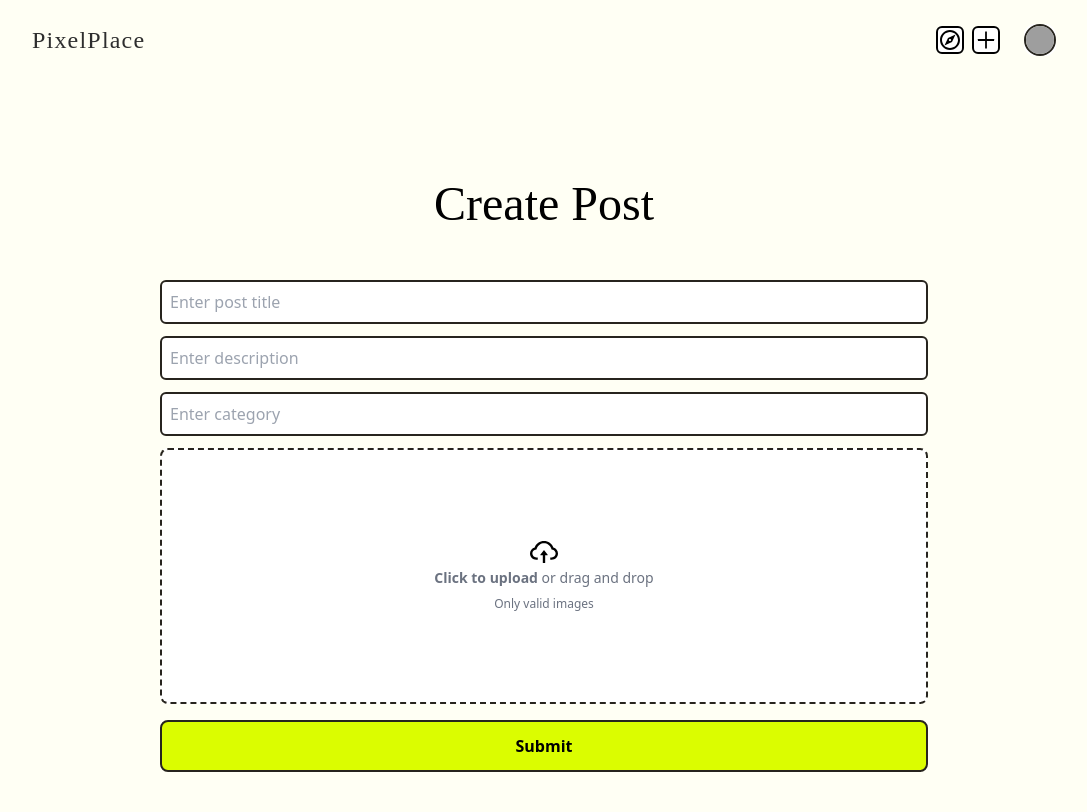
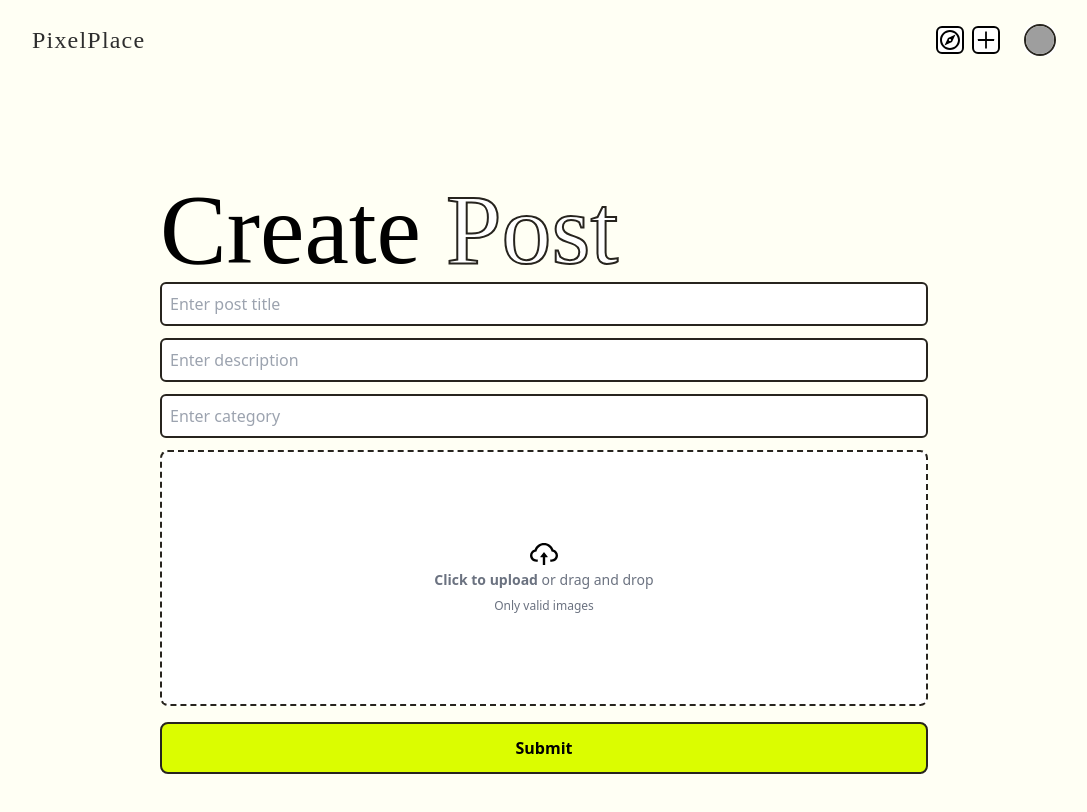
Before and after one commit to alexandyrzph/PixelPlace-React-Course-Project, a React (Create React App) app in the folder pixelplace/: page /post-create in a window 1280 px wide. Shown: the top 812 px of the page, without its empty margins (96-1183 px from the left). Built offline with nearby package versions, Linux system fonts and the light colour scheme; grey boxes are pictures that could not be loaded.

Commit message:
text-styling at post create-view

```diff
--- a/pixelplace/src/components/Forms/PostCreateForm.js
+++ b/pixelplace/src/components/Forms/PostCreateForm.js
@@ -32,7 +32,7 @@ const PostCreateForm = () => {
     >
       {({ values, touched, errors, setFieldValue }) => (
         <Form className="w-full mx-auto  h-screen pt-[100px] max-w-xs sm:max-w-sm md:max-w-lg lg:max-w-3xl">
-          <h1 className="text-center text-5xl mb-10 font-logo">Create Post</h1>
+          <h1 className="relative text-[100px] text-5xl -z-10 -mb-[10px] font-logo">Create <span className="text-stroke text-white">Post</span></h1>
 
           <div className="flex flex-wrap">
             <Field
```
